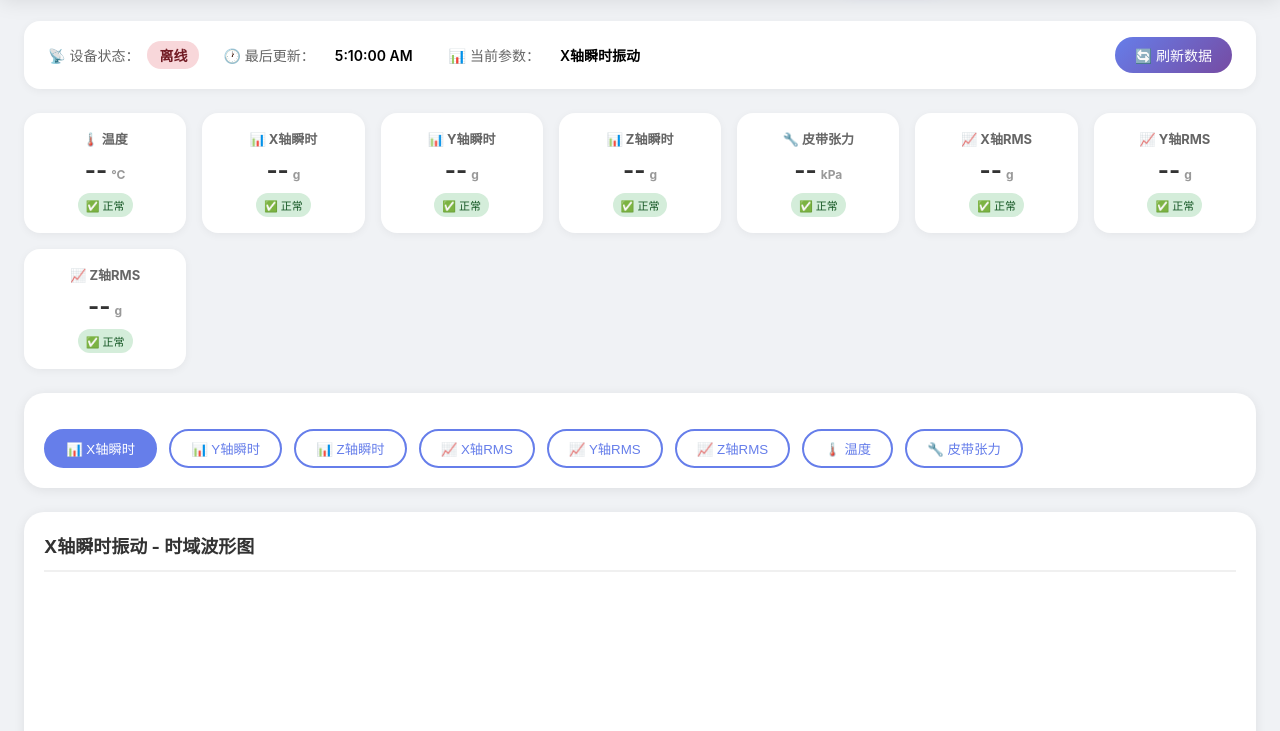
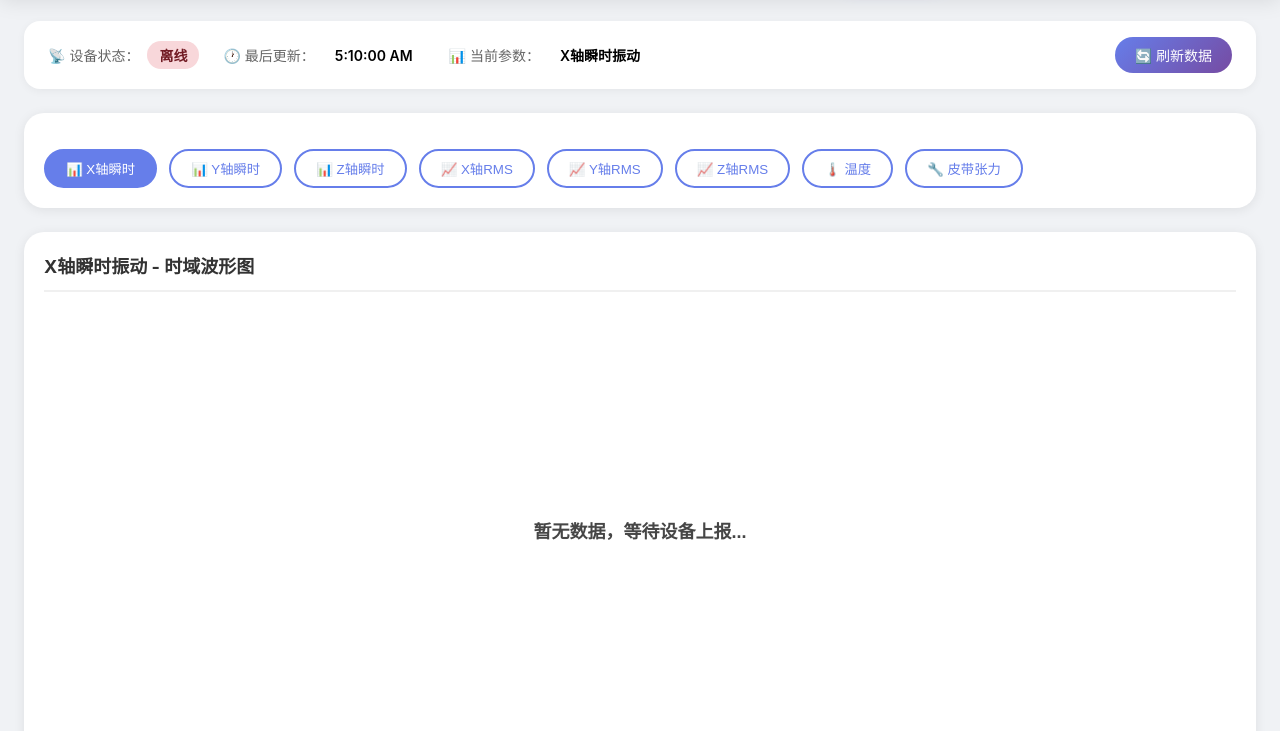
Before and after one commit to sunmu1024-sudo/conveyor-monitor, a plain HTML site: page index.html in a window 1280 px wide. Shown: the part 69-800 px from the top of the page. Drawn offline with nearby package versions, Linux system fonts and the light colour scheme; no server answers.

Commit message:
Update index.html

```diff
--- a/index.html
+++ b/index.html
@@ -45,49 +45,6 @@
             </div>
         </div>
 
-        <!-- 实时数据卡片（8个） -->
-        <div class="sensor-grid">
-            <div class="sensor-card">
-                <h4>🌡️ 温度</h4>
-                <div class="sensor-value"><span id="tempValue">--</span><span class="sensor-unit">°C</span></div>
-                <div class="sensor-status" id="tempStatus">--</div>
-            </div>
-            <div class="sensor-card">
-                <h4>📊 X轴瞬时</h4>
-                <div class="sensor-value"><span id="xValue">--</span><span class="sensor-unit">g</span></div>
-                <div class="sensor-status" id="xStatus">--</div>
-            </div>
-            <div class="sensor-card">
-                <h4>📊 Y轴瞬时</h4>
-                <div class="sensor-value"><span id="yValue">--</span><span class="sensor-unit">g</span></div>
-                <div class="sensor-status" id="yStatus">--</div>
-            </div>
-            <div class="sensor-card">
-                <h4>📊 Z轴瞬时</h4>
-                <div class="sensor-value"><span id="zValue">--</span><span class="sensor-unit">g</span></div>
-                <div class="sensor-status" id="zStatus">--</div>
-            </div>
-            <div class="sensor-card">
-                <h4>🔧 皮带张力</h4>
-                <div class="sensor-value"><span id="pressureValue">--</span><span class="sensor-unit">kPa</span></div>
-                <div class="sensor-status" id="pressureStatus">--</div>
-            </div>
-            <div class="sensor-card">
-                <h4>📈 X轴RMS</h4>
-                <div class="sensor-value"><span id="rmsXValue">--</span><span class="sensor-unit">g</span></div>
-                <div class="sensor-status" id="rmsXStatus">--</div>
-            </div>
-            <div class="sensor-card">
-                <h4>📈 Y轴RMS</h4>
-                <div class="sensor-value"><span id="rmsYValue">--</span><span class="sensor-unit">g</span></div>
-                <div class="sensor-status" id="rmsYStatus">--</div>
-            </div>
-            <div class="sensor-card">
-                <h4>📈 Z轴RMS</h4>
-                <div class="sensor-value"><span id="rmsZValue">--</span><span class="sensor-unit">g</span></div>
-                <div class="sensor-status" id="rmsZStatus">--</div>
-            </div>
-        </div>
 
         <!-- 图表控制栏 -->
         <div class="card" style="margin-bottom: 24px;">
@@ -146,7 +103,6 @@
 
         // ========== 刷新页面UI ==========
         function refreshPageUI() {
-            updateSensorCards();
             updateChart();
             document.getElementById('deviceStatus').textContent = '在线';
             document.getElementById('deviceStatus').className = 'status-value online';
@@ -161,48 +117,6 @@
             }
             currentChart = echarts.init(dom);
             updateChart();
-        }
-
-        // ========== 更新传感器卡片 ==========
-        function updateSensorCards() {
-            const data = window.common.currentDeviceData;
-
-            function setCard(id, value, unit) {
-                const valEl = document.getElementById(id + 'Value');
-                const statusEl = document.getElementById(id + 'Status');
-
-                if (valEl) {
-                    if (value !== null && value !== undefined) {
-                        valEl.textContent = unit === 'kPa' ? value.toFixed(3) : value.toFixed(4);
-                    } else {
-                        valEl.textContent = '--';
-                    }
-                }
-
-                if (statusEl) {
-                    // 边缘AI判断的报警状态
-                    const diagnosis = window.common.currentDiagnosis || {};
-                    const isAlarm = diagnosis.alarm || false;
-                    const faultType = diagnosis.fault_type || '正常';
-
-                    if (isAlarm && faultType !== '正常') {
-                        statusEl.textContent = '⚠️ 报警';
-                        statusEl.className = 'sensor-status status-alarm';
-                    } else {
-                        statusEl.textContent = '✅ 正常';
-                        statusEl.className = 'sensor-status status-ok';
-                    }
-                }
-            }
-
-            setCard('temp', data.temperature, '°C');
-            setCard('x', data.x_axis, 'g');
-            setCard('y', data.y_axis, 'g');
-            setCard('z', data.z_axis, 'g');
-            setCard('pressure', data.ch1_pressure, 'kPa');
-            setCard('rmsX', data.rms_x, 'g');
-            setCard('rmsY', data.rms_y, 'g');
-            setCard('rmsZ', data.rms_z, 'g');
         }
 
         // ========== 更新图表 ==========
```
